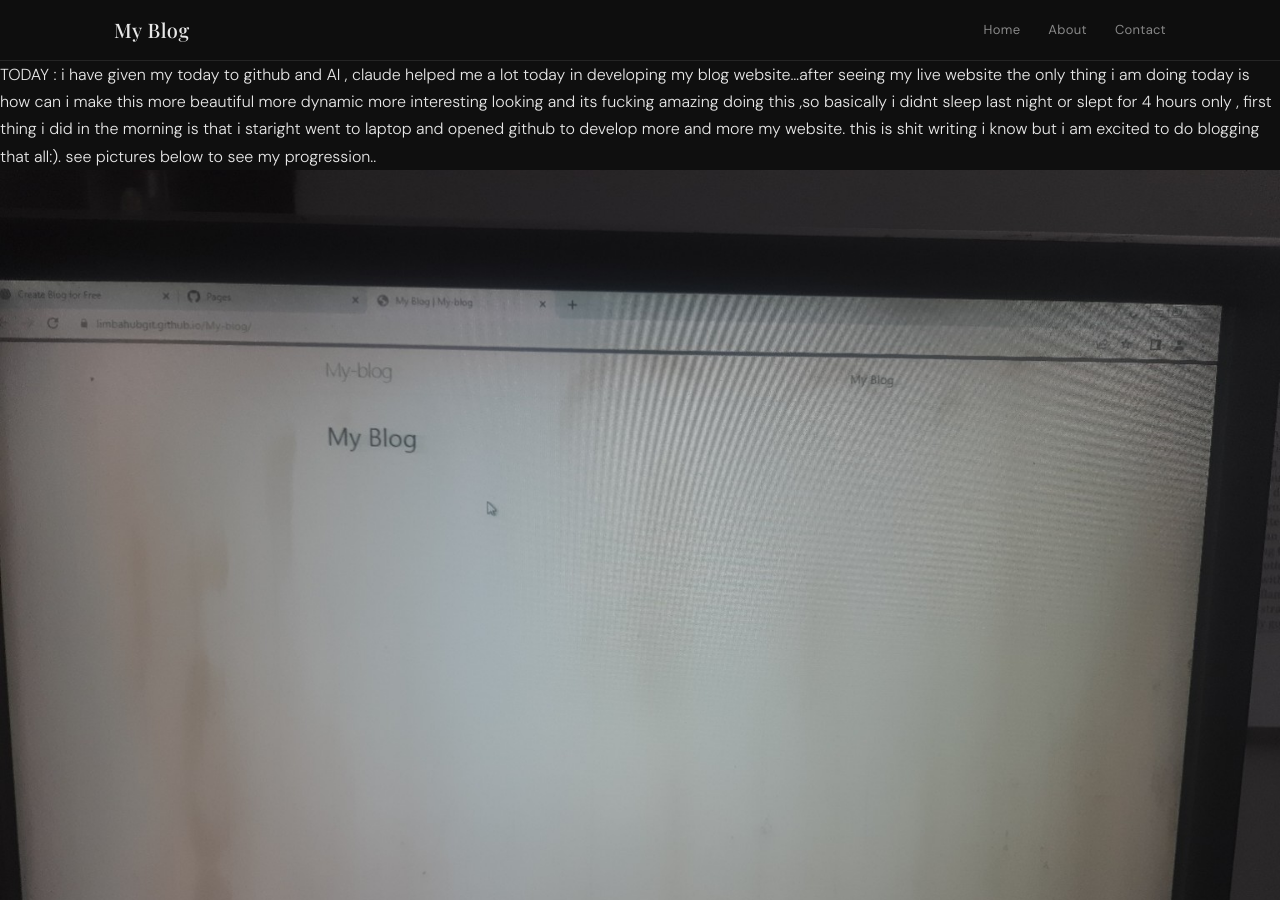
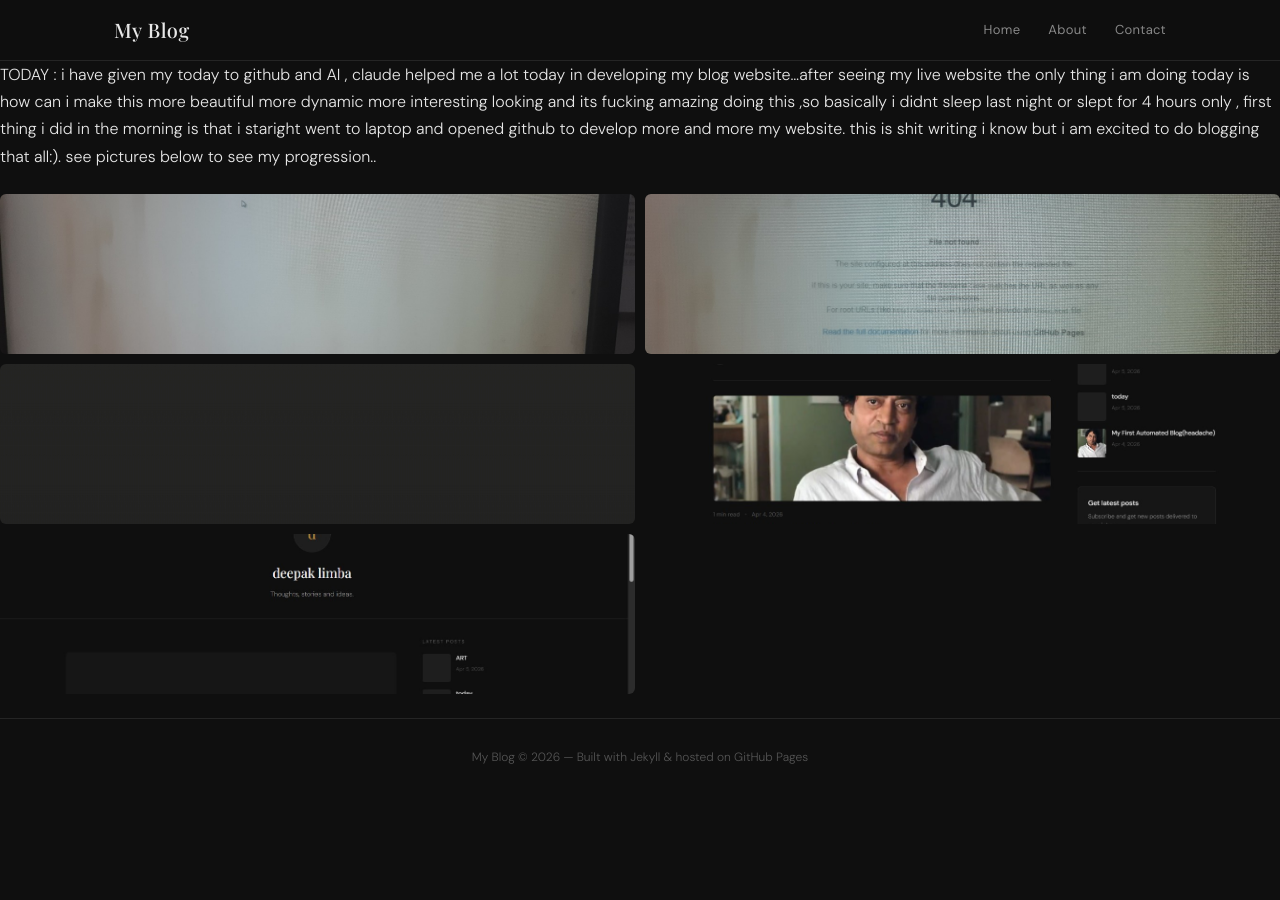
Before and after one commit to limbahubgit/limbahubgit.github.io, a Jekyll site: the page built from _posts/2026-04-05-today.md, in a window 1280 px wide and 900 px high. Built offline with Jekyll 4.4.1, drawn with Linux system fonts in a browser that asks for light colours.

Commit message:
Update 2026-04-05-today.md

```diff
--- a/_posts/2026-04-05-today.md
+++ b/_posts/2026-04-05-today.md
@@ -8,10 +8,10 @@ image: /assets/images/Screenshot1.jpg
 
 TODAY : i have given my today to github and AI , claude helped me a lot today in developing my blog website...after seeing my live website the only thing i am doing today is how can i make this more beautiful more dynamic more interesting looking and its fucking amazing doing this ,so basically i didnt sleep last night or slept for 4 hours only , first thing i did in the morning is that i staright went to laptop and opened github to develop more and more my website. this is shit writing i know but i am excited to do blogging that all:). see pictures below to see my progression..
 
-<div class="img-grid">
-  <img src="/assets/images/Image1.jpg" />
-  <img src="/assets/images/Image2.jpg" />
-  <img src="/assets/images/Image3.jpg" />
-  <img src="/assets/images/Screenshot2.jpg" />
-  <img src="/assets/images/Screenshot1.jpg" />
+<div style="display:grid; grid-template-columns:1fr 1fr; gap:10px; margin:24px 0;">
+  <img src="/assets/images/Image1.jpg" style="width:100%; height:160px; object-fit:cover; border-radius:6px;" />
+  <img src="/assets/images/Image2.jpg" style="width:100%; height:160px; object-fit:cover; border-radius:6px;" />
+  <img src="/assets/images/Image3.jpg" style="width:100%; height:160px; object-fit:cover; border-radius:6px;" />
+  <img src="/assets/images/screenshot1.jpg" style="width:100%; height:160px; object-fit:cover; border-radius:6px;" />
+  <img src="/assets/images/screenshot2.jpg" style="width:100%; height:160px; object-fit:cover; border-radius:6px;" />
 </div>
```
